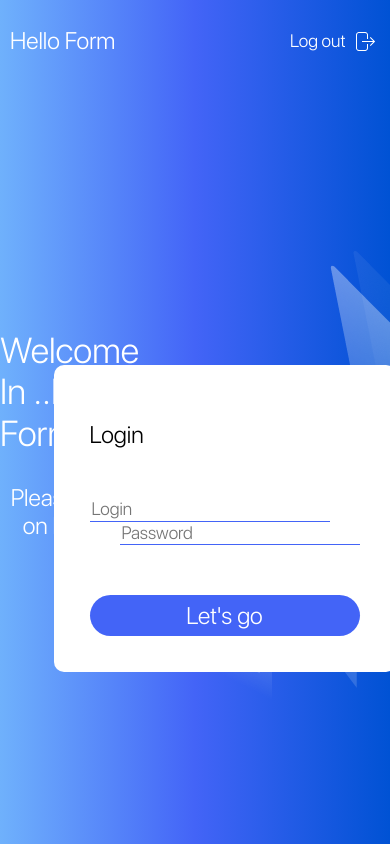
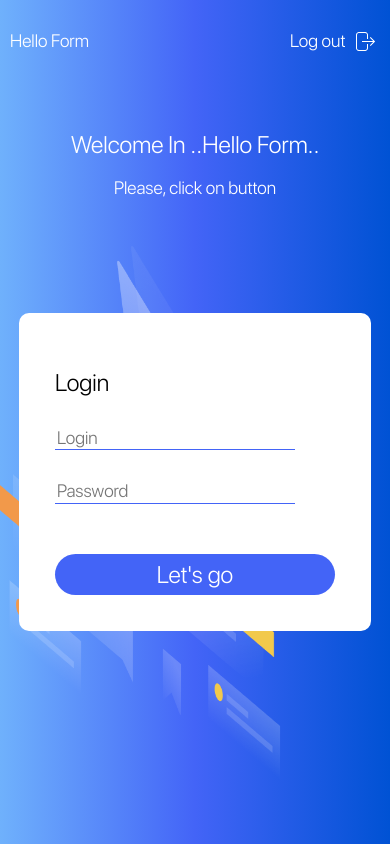
Before and after one commit to Disteg/HelloForm, a plain HTML site: page index.html in a window 390 px wide. Both pictures are taken after a click on the button 365 px from the left and 41 px from the top of the page. Drawn offline with Linux system fonts and the light colour scheme; files whose address does not match are found by name.

Commit message:
initi commit

```diff
--- a/pages/index.css
+++ b/pages/index.css
@@ -35,6 +35,13 @@ html {
 
 }
 
+@media (max-width: 700px) {
+    .header__logo {
+        font-size: 18px;
+
+    }
+}
+
 .header__button {
     display: flex;
     width: 100px;
@@ -70,11 +77,11 @@ html {
 
 /*Section forch*/
 .allContent {
-    display: flex;
+    display: block;
     min-height: auto;
     overflow: hidden;
-    justify-content: space-between;
-    margin-top: 160px;
+    justify-content: center;
+    margin-top: 10px;
 }
 
 .Illustation {
@@ -82,13 +89,21 @@ html {
     min-height: 535px;
 }
 
+@media (max-width: 700px) {
+    .Illustation {
+        width: 314px;
+        height: 235px;
+
+    }
+}
+
 
 
 .welcome {
-    padding-top: 20%;
+    padding-top: 10%;
     display: block;
     font-family: 'SFProDisplay';
-
+    text-align: center;
 }
 
 .welcomeOne {
@@ -96,10 +111,24 @@ html {
     font-size: 36px;
 }
 
+@media (max-width: 700px) {
+    .welcomeOne {
+        font-size: 24px;
+
+    }
+}
+
 .welcomeTwo {
     color: white;
     font-size: 24px;
     text-align: center;
+}
+
+@media (max-width: 700px) {
+    .welcomeTwo {
+        font-size: 18px;
+
+    }
 }
 
 .rotation {
@@ -135,6 +164,16 @@ right: 0;
  align-items: center;
 }
 
+@media (max-width: 700px) {
+    .popup {
+    left: 0px;
+    top: 100px;
+    right: 0;
+    bottom: 0;
+
+    }
+}
+
 
 .popup__conteiner {
     max-width: 530px;
@@ -150,9 +189,24 @@ right: 0;
     opacity: 1;
 }
 
+@media (max-width: 700px) {
+    .popup__conteiner {
+   display: block;
+
+    }
+}
+
 .popup__name {
     padding-bottom: 30px;
 }
+
+@media (max-width: 700px) {
+    .popup__name {
+        padding-bottom: 10px;
+
+    }
+}
+
 
 .btnPopup {
     margin-top: 50px;
@@ -178,10 +232,22 @@ right: 0;
     border-bottom: 1px solid #4364F7;
 }
 
+
+
+
 .input__passw {
     margin-left: 30px;
 }
 
+@media (max-width: 700px) {
+    .input__passw {
+        margin-top: 30px;
+        margin-left: 0px;
+
+    }
+}
+
+
 .popup_open {
     display: flex;
 }
```
